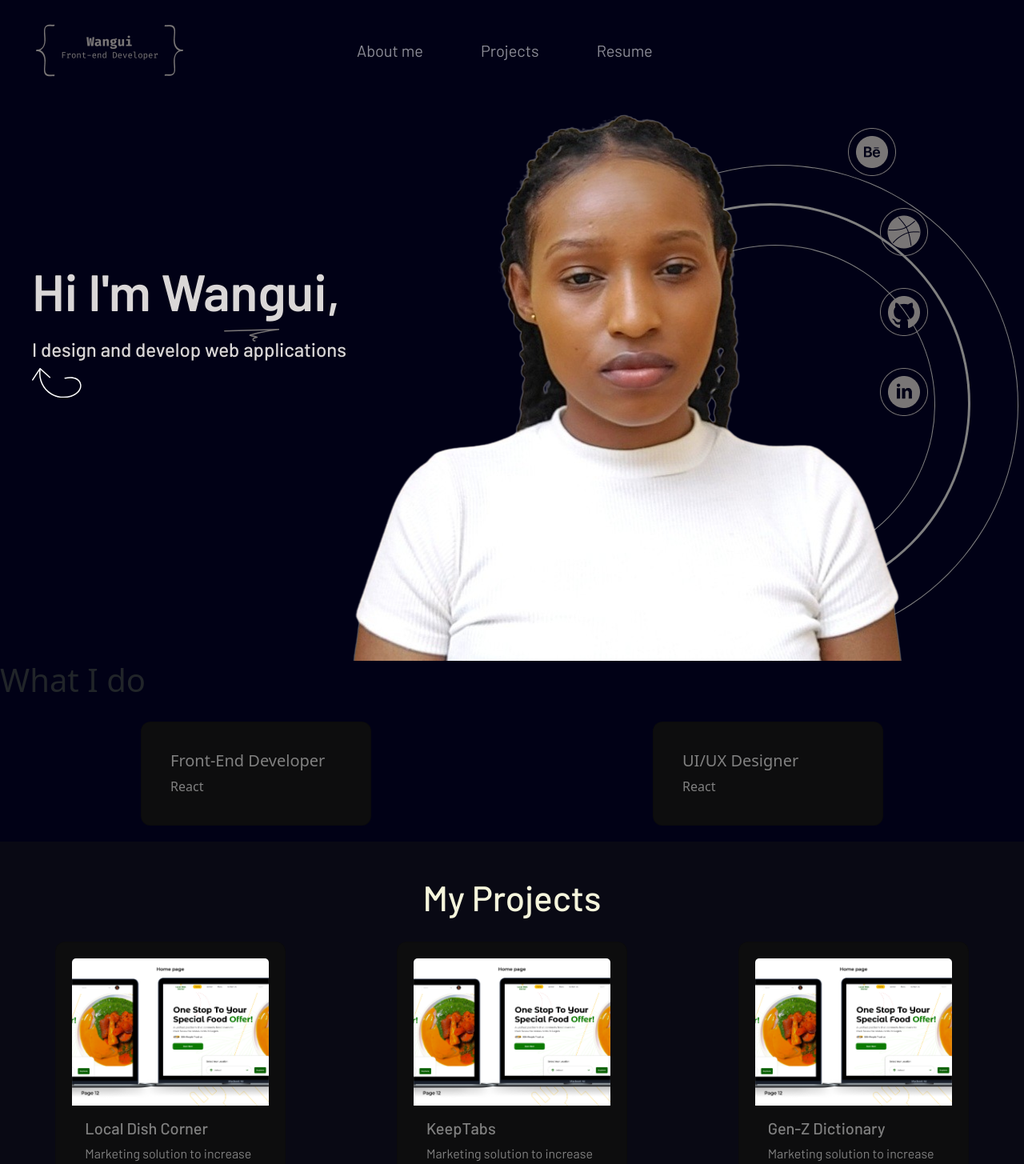
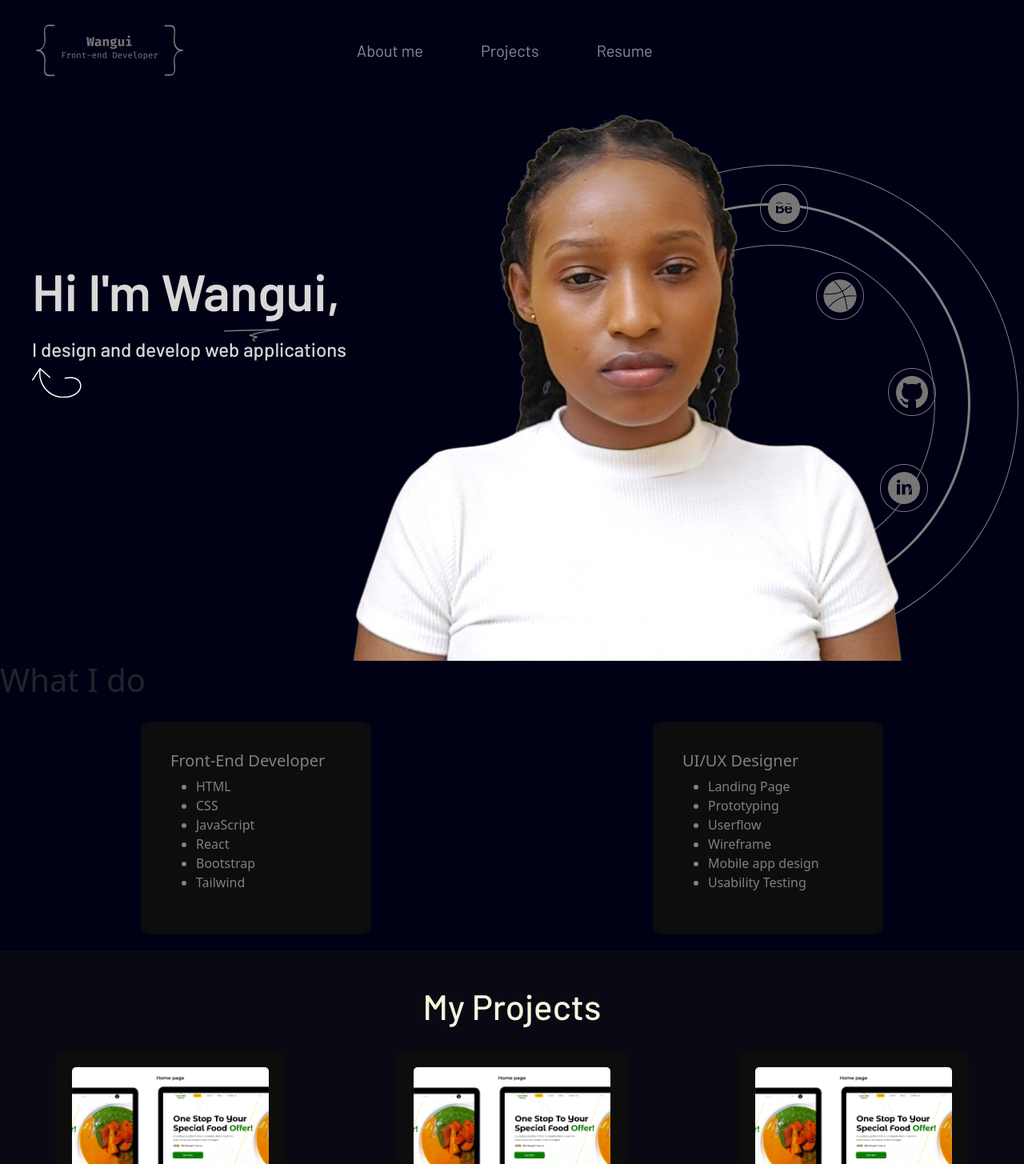
Before and after one commit to anthony-karanja/My-Portfolio, a React (Vite) app: page / in a window 1280 px wide. Shown: the top 1455 px of the page at 80% size. Built offline with nearby package versions, Linux system fonts and the light colour scheme.

Commit message:
Fixed the Z-index issue

```diff
--- a/src/Hero.jsx
+++ b/src/Hero.jsx
@@ -20,6 +20,7 @@ function Hero() {
             <span className='circle'></span>
             <span className='circle1'></span>
             <span className='circle2'></span>
+
           </div>
         </div>
         <div className='icons'>
--- a/src/Services.jsx
+++ b/src/Services.jsx
@@ -10,7 +10,14 @@ function Services() {
           <Card.Body>
             <Card.Title>Front-End Developer</Card.Title>
               <Card.Text>
-                React
+                <ul>
+                  <li>HTML</li>
+                  <li>CSS</li>
+                  <li>JavaScript</li>
+                  <li>React</li>
+                  <li>Bootstrap</li>
+                  <li>Tailwind</li>
+                </ul>
               </Card.Text>
           </Card.Body>
         </Card>
@@ -18,7 +25,14 @@ function Services() {
           <Card.Body>
             <Card.Title>UI/UX Designer</Card.Title>
               <Card.Text>
-                React
+                <ul>
+                  <li>Landing Page</li>
+                  <li>Prototyping</li>
+                  <li>Userflow</li>
+                  <li>Wireframe</li>
+                  <li>Mobile app design</li>
+                  <li>Usability Testing</li>
+                </ul>
               </Card.Text>
           </Card.Body>
         </Card>
--- a/src/index.css
+++ b/src/index.css
@@ -103,27 +103,27 @@ body {
 } */
 .behance {
   position: absolute;
-  top: 160px;
-  right: 160px;
-  z-index: 1;
+  top: 230px;
+  right: 270px;
+  z-index: 11;
 }
 .behance:hover {
-  /* background-color: aliceblue; */
   scale: 1.2;
+
 }
 .dribble {
   position: absolute;
-  top: 260px;
-  right: 120px;
+  top: 340px;
+  right: 200px;
 }
 .github {
   position: absolute;
-  top: 360px;
-  right: 120px;
+  top: 460px;
+  right: 110px;
 }
 .linkedin {
   position: absolute;
-  top: 460px;
+  top: 580px;
   right: 120px;
 }
 /* Styling for Project section  */
```
